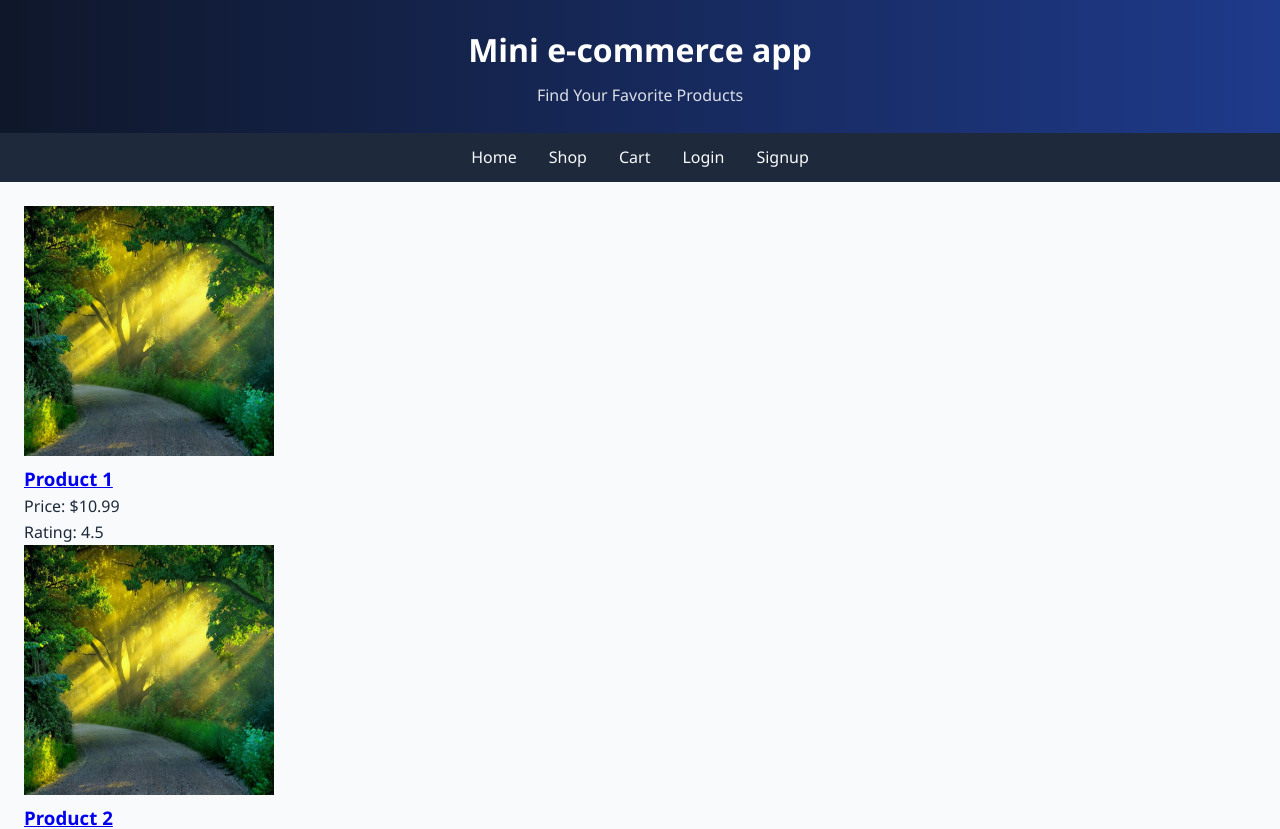
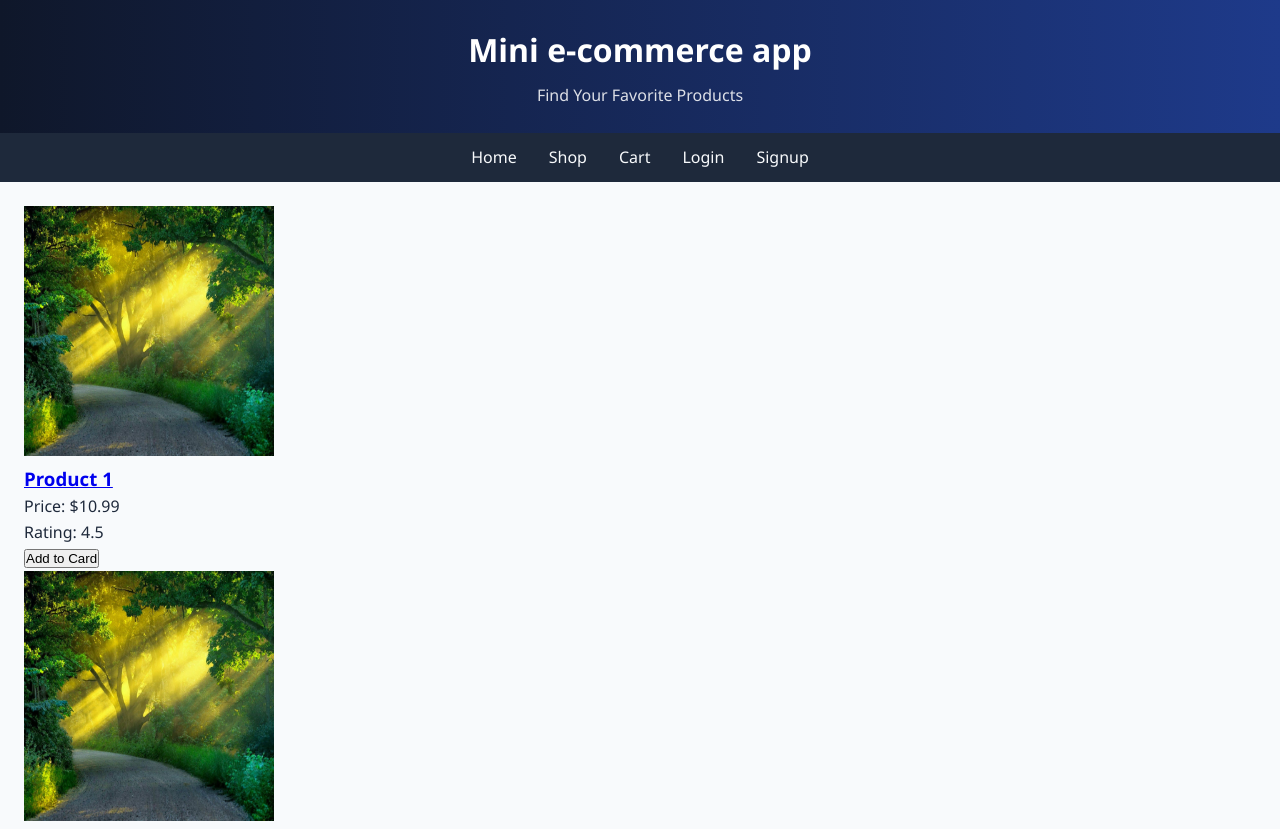
Before and after one commit to sharfrasaqsan/react-mini-ecommerce-app, a React (Create React App) app: page / in a window 1280 px wide. Shown: the top 829 px of the page. Built offline with nearby package versions, Linux system fonts and the light colour scheme; data requests are answered from the project's data file.

Commit message:
bugs fixed

```diff
--- a/src/components/ProductCard.js
+++ b/src/components/ProductCard.js
@@ -15,6 +15,7 @@ const ProductCard = ({ product }) => {
 
         <p>Price: ${product.price}</p>
         <p>Rating: {product.rating}</p>
+        <button>Add to Card</button>
       </>
     </div>
   );
--- a/src/components/ProductList.js
+++ b/src/components/ProductList.js
@@ -1,4 +1,5 @@
 import ProductCard from "../components/ProductCard";
+import "../styles/ProductList.css";
 
 const ProductList = ({ products }) => {
   return (
```
Also changed, not shown: src/styles/ProductList.css (added).
